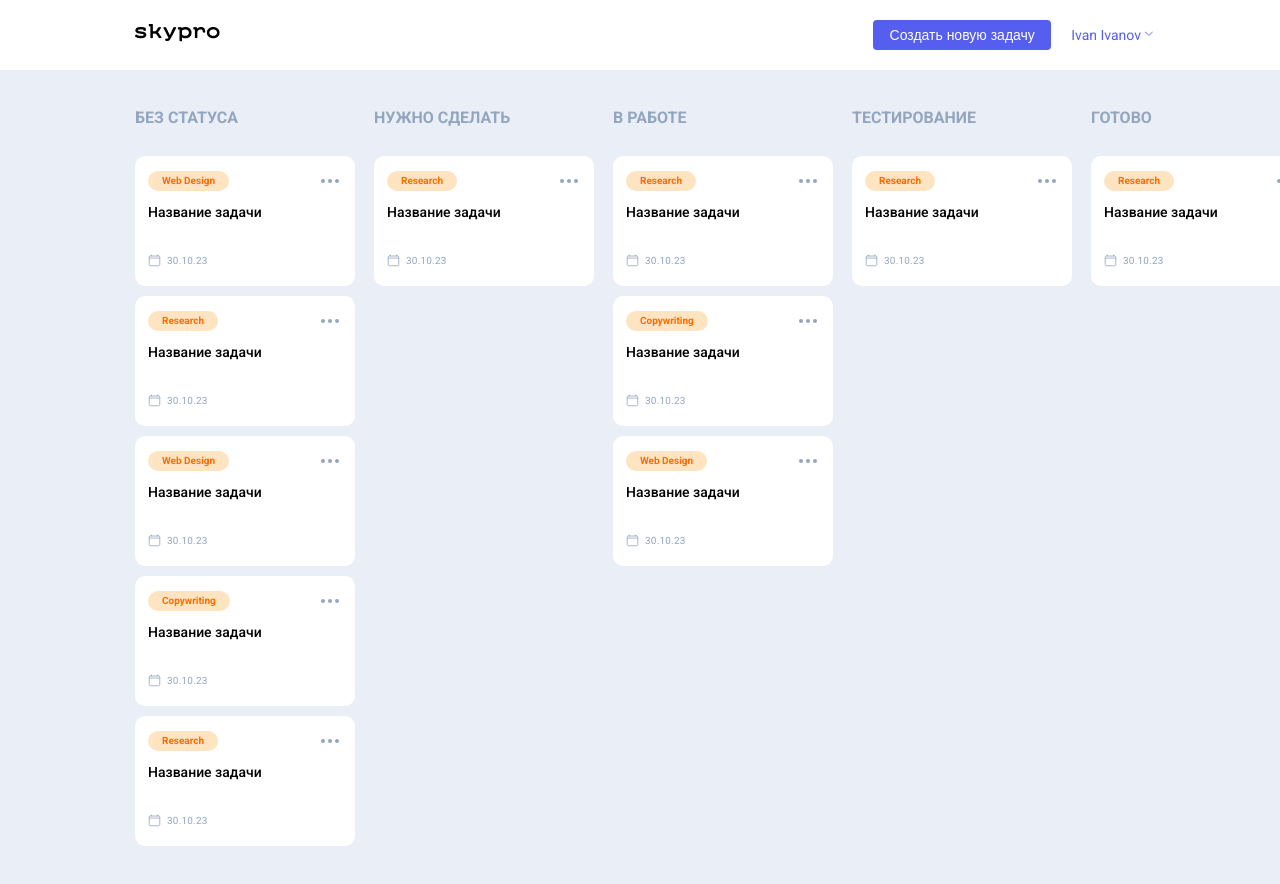
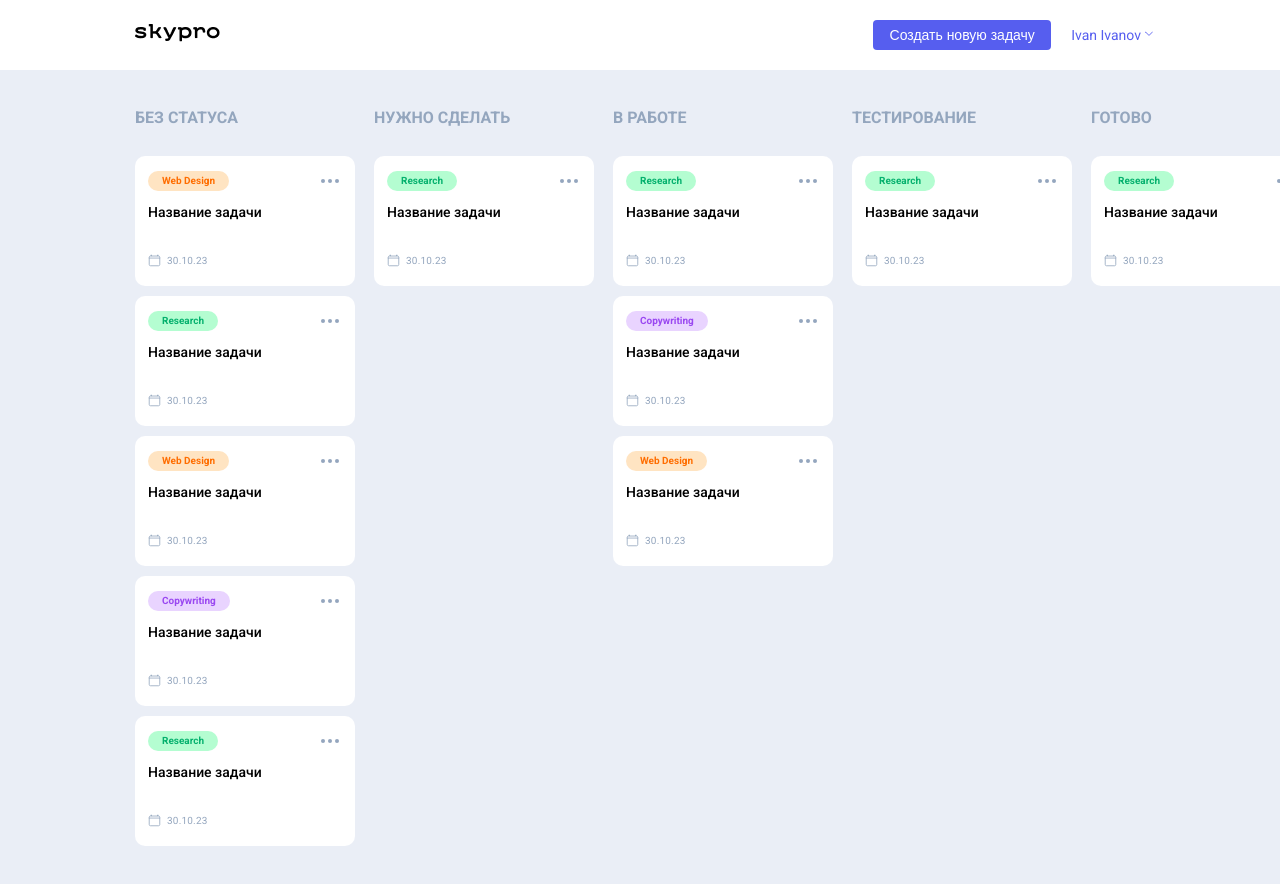
Before and after one commit to SergeyZah/skypro-kanban, a React (Vite) app: page / in a window 1280 px wide. Shown: the top 884 px of the page. Built offline with nearby package versions, Linux system fonts and the light colour scheme.

Commit message:
Styles Card.jsx

```diff
--- a/package.json
+++ b/package.json
@@ -11,7 +11,8 @@
   },
   "dependencies": {
     "react": "^19.1.1",
-    "react-dom": "^19.1.1"
+    "react-dom": "^19.1.1",
+    "styled-components": "^6.1.19"
   },
   "devDependencies": {
     "@eslint/js": "^9.36.0",
--- a/src/App.css
+++ b/src/App.css
@@ -876,42 +876,8 @@ body {
   display: block;
   position: relative;
 }
-.cards__item {
-  animation-name: card-animation;
-  animation-duration: 500ms;
-  animation-timing-function: linear;
-}
-.cards__card {
-  width: 220px;
-  height: 130px;
-  background-color: #ffffff;
-  border-radius: 10px;
-  display: flex;
-  flex-direction: column;
-  align-items: flex-start;
-  justify-content: stretch;
-  padding: 15px 13px 19px;
-}
 
-.card__group {
-  width: 100%;
-  height: 20px;
-  margin-bottom: 12px;
-  display: flex;
-  align-items: center;
-  justify-content: space-between;
-}
-.card__theme {
-  width: auto;
-  height: 20px;
-  padding: 5px 14px;
-  border-radius: 18px;
-}
-.card__theme p {
-  font-size: 10px;
-  font-weight: 600;
-  line-height: 10px;
-}
+
 .card__btn {
   width: 24px;
   height: 24px;
@@ -926,20 +892,7 @@ body {
   border-radius: 50%;
   background-color: #94a6be;
 }
-.card__title {
-  font-size: 14px;
-  font-weight: 500;
-  line-height: 18px;
-  color: #000000;
-  margin-bottom: 10px;
-}
-.card__content {
-  height: 64px;
-  display: flex;
-  flex-direction: column;
-  align-items: flex-start;
-  justify-content: space-between;
-}
+
 .card__date {
   display: flex;
   align-items: center;
--- a/src/components/Card/Card.jsx
+++ b/src/components/Card/Card.jsx
@@ -1,26 +1,44 @@
-export function Card ({id, theme, title, date}) {
+import {
+  CardItem,
+  CardsCard,
+  CardGroup,
+  CardTitle,
+  CardTheme,
+  CardContent,
+  CardDate,
+  CardBtn,
+} from "./Card.styled.js";
+
+export function Card({ id, theme, title, date }) {
+  const Colors = {
+    "Web Design": "card__theme--orange",
+    Research: "card__theme--green",
+    Copywriting: "card__theme--purple",
+  };
+
+  const ColorTheme = Colors[theme]
 
   return (
     <>
-            <div className="cards__item" key={id}>
-                      <div className="cards__card card">
-                        <div className="card__group">
-                        <div className="card__theme _orange">
-                            <p className="_orange">{theme}</p>
-                        </div>
+      <CardItem key={id}>
+        <CardsCard>
+          <CardGroup>
+            <CardTheme className={ColorTheme}>
+              <p>{theme}</p>
+            </CardTheme>
             <a href="#popBrowse" target="_self">
-                            <div className="card__btn">
+              <CardBtn>
                 <div></div>
                 <div></div>
                 <div></div>
-                            </div>
+              </CardBtn>
             </a>
-                        </div>
-                        <div className="card__content">
+          </CardGroup>
+          <CardContent>
             <a href="" target="_blank">
-                            <h3 className="card__title">{title}</h3>
+              <CardTitle>{title}</CardTitle>
             </a>
-                          <div className="card__date">
+            <CardDate>
               <svg
                 xmlns="http://www.w3.org/2000/svg"
                 width="13"
@@ -50,10 +68,10 @@ export function Card ({id, theme, title, date}) {
                 </defs>
               </svg>
               <p>{date}</p>
-                          </div>
-                        </div>
-                      </div>
-                    </div>
+            </CardDate>
+          </CardContent>
+        </CardsCard>
+      </CardItem>
     </>
-    )
+  );
 }
--- /dev/null
+++ b/src/components/Card/Card.styled.js
@@ -0,0 +1,108 @@
+import styled from "styled-components";
+
+export const CardItem = styled.div`
+  animation-name: card-animation;
+  animation-duration: 500ms;
+  animation-timing-function: linear;
+`;
+
+export const CardsCard = styled.div`
+  width: 220px;
+  height: 130px;
+  background-color: #ffffff;
+  border-radius: 10px;
+  display: flex;
+  flex-direction: column;
+  align-items: flex-start;
+  justify-content: stretch;
+  padding: 15px 13px 19px;
+`;
+
+export const CardGroup = styled.div`
+  width: 100%;
+  height: 20px;
+  margin-bottom: 12px;
+  display: flex;
+  align-items: center;
+  justify-content: space-between;
+`;
+
+export const CardContent = styled.div`
+  height: 64px;
+  display: flex;
+  flex-direction: column;
+  align-items: flex-start;
+  justify-content: space-between;
+`;
+
+export const CardDate = styled.div`
+  display: flex;
+  align-items: center;
+  justify-content: flex-start;
+
+  p {
+    margin-left: 6px;
+    font-size: 10px;
+    line-height: 13px;
+    color: #94a6be;
+    letter-spacing: 0.2px;
+  }
+`;
+
+export const CardBtn = styled.div`
+  width: 24px;
+  height: 24px;
+  display: flex;
+  align-items: center;
+  justify-content: space-around;
+  padding: 2px;
+
+  div {
+    width: 4px;
+    height: 4px;
+    border-radius: 50%;
+    background-color: #94a6be;
+  }
+`;
+
+export const CardTheme = styled.div`
+  width: auto;
+  height: 20px;
+  padding: 5px 14px;
+  border-radius: 18px;
+
+  &.card__theme--orange {
+    background-color:rgba(255, 228, 194, 1);
+    p {
+      color:rgba(255, 109, 0, 1);
+    }
+  }
+
+  &.card__theme--green {
+    background-color:rgba(180, 253, 209, 1);
+    p {
+      color:rgba(6, 177, 110, 1);
+    }
+  }
+
+  &.card__theme--purple {
+    background-color:rgba(233, 212, 255, 1);
+    p {
+      color:rgba(154, 72, 241, 1);
+    }
+  }
+
+  p {
+    font-size: 10px;
+    font-weight: 600;
+    line-height: 10px;
+  }
+`;
+
+export const CardTitle = styled.h3`
+  font-size: 14px;
+  font-weight: 500;
+  line-height: 18px;
+  color: #000000;
+  margin-bottom: 10px;
+`;
```
Also changed, not shown: 1 other file (tests, documents, lock files or other folders). Lines whose indentation alone changed are shown as unchanged.
